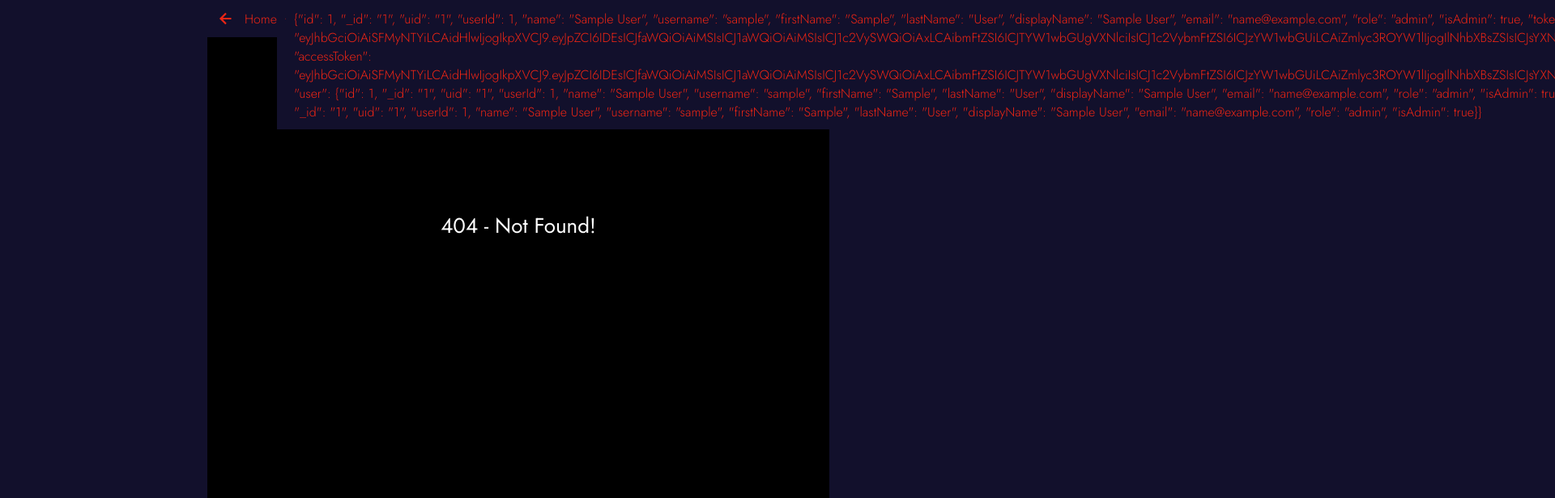
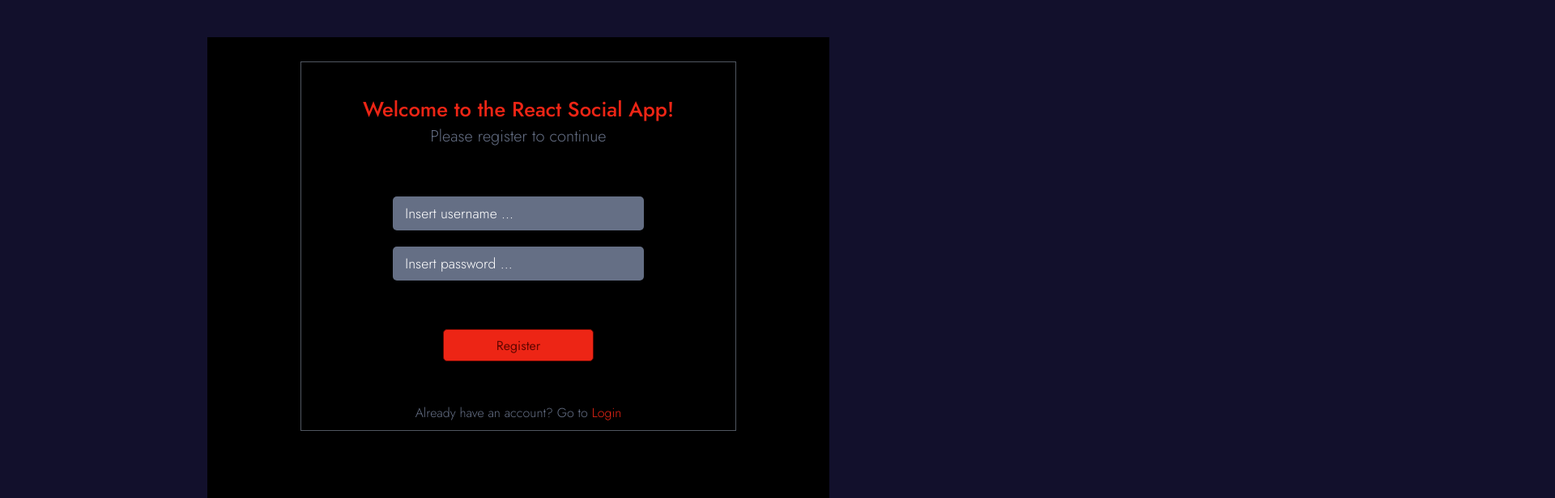
Before and after one commit to stbyr/react-twitter, a React app in the folder api-server/frontend/: page /register in a window 1280 px wide. Shown: the top 616 px of the page at 81% size, 1920 px wide, since content can reach past the window. Built offline with nearby package versions, Linux system fonts and the light colour scheme; no server answers; sample sign-in values are in the browser's storage.

Commit message:
Login / register logic added, data stored in mysql database, passwords hashed

```diff
--- a/api-server/frontend/src/components/App.js
+++ b/api-server/frontend/src/components/App.js
@@ -7,6 +7,7 @@ import EditPost from './EditPost'
 import EditComment from './EditComment'
 import TopMenu from './TopMenu'
 import Login from './Login'
+import Register from './Register'
 import NotFound from './NotFound'
 
 export function App () {
@@ -22,6 +23,7 @@ export function App () {
 			      		<Route path="/edit/post/:id" component={EditPost} />
 			      		<Route path="/edit/comment/:parentId/:id" component={EditComment} />
 			      		<Route path="/login" component={Login} />
+			      		<Route path="/register" component={Register} />
 			      		<Route path="/notfound" component={NotFound} />
 					    <Route component={NotFound} />
 			      	</Switch>
--- a/api-server/frontend/src/components/Login.js
+++ b/api-server/frontend/src/components/Login.js
@@ -1,43 +1,64 @@
 import React, { useState } from 'react'
 import { useDispatch } from 'react-redux'
-import { Link } from 'react-router-dom'
+import { Link, useHistory } from 'react-router-dom'
 import '../styles/Login.css'
 import { setUser } from '../actions/shared'
+import axios from 'axios'
 
 function Login () {
   	const dispatch = useDispatch()
-	const [ input, setInput ] = useState("")
+	const [ username, setUsername ] = useState("")
+	const [ password, setPassword ] = useState("")
+	const history = useHistory()
 
-	const handleChange = (event) => {
-		setInput(event.target.value)
-	}
+	const login = () => {
+		if (!username) {
+			return alert('You must provide a username to login.')
+		} else if (!password) {
+			return alert('Please enter your password.')
+		}
 
-	const send = () => {
-		if (!input) {
-			return alert('You must provide a username to login.')
-		}
-		dispatch(setUser(input))
-		localStorage.setItem('user', input)
+		axios.post('http://localhost:3001/login', {
+			username: username,
+			password: password,
+		}).then((response) => {
+			if (response.data.message) {
+				return alert(response.data.message)
+			} else {
+				dispatch(setUser(username))
+				localStorage.setItem('user', username)
+				history.push('/')
+			}
+		})
 	}
 
   	return (
 	   	<div className="create-container">
             <h1>Welcome to the React Social App!</h1>
             <h2>Please login to continue</h2>
+
             <div className="input-field-login">
                 <input
 					className="input-body"
 					type="text"
 					placeholder="Insert username ..."
-					value={input}
-					onChange={handleChange}
+					value={username}
+					onChange={(event) => {setUsername(event.target.value)}}
+				/>
+				<input
+					className="input-body"
+					type="password"
+					placeholder="Insert password ..."
+					value={password}
+					onChange={(event) => {setPassword(event.target.value)}}
 				/>
             </div>
             <div className="send-container">
                 <Link to="/" className="link-login">
-                	<button className="send" onClick={send}>Login</button>
+                	<button className="send" onClick={login}>Login</button>
                 </Link>
             </div>
+            <h2 id="register-link">Don't have an account yet? Go to <Link to="/register">Register</Link></h2>
         </div>
   	);
 }
--- /dev/null
+++ b/api-server/frontend/src/components/Register.js
@@ -0,0 +1,66 @@
+import React, { useState } from 'react'
+import { useDispatch } from 'react-redux'
+import { Link, useHistory } from 'react-router-dom'
+import '../styles/Login.css'
+import { setUser } from '../actions/shared'
+import axios from 'axios'
+
+function Register () {
+  	const dispatch = useDispatch()
+	const [ usernameReg, setUsernameReg ] = useState("")
+	const [ passwordReg, setPasswordReg ] = useState("")
+	const history = useHistory()
+
+	const register = () => {
+		if (!usernameReg) {
+			return alert('You must provide a username to register.')
+		} else if (!passwordReg) {
+			return alert('Please enter a password.')
+		}
+
+		axios.post('http://localhost:3001/register', {
+			username: usernameReg,
+			password: passwordReg,
+		}).then((response) => {
+			if (response.data.message) {
+				return alert(response.data.message)
+			} else {
+				dispatch(setUser(usernameReg))
+				localStorage.setItem('user', usernameReg)
+				history.push('/')
+			}
+		})
+	}
+
+  	return (
+	   	<div className="create-container">
+            <h1>Welcome to the React Social App!</h1>
+            <h2>Please register to continue</h2>
+
+            <div className="input-field-login">
+                <input
+					className="input-body"
+					type="text"
+					placeholder="Insert username ..."
+					value={usernameReg}
+					onChange={(event) => {setUsernameReg(event.target.value)}}
+				/>
+				<input
+					className="input-body"
+					type="password"
+					placeholder="Insert password ..."
+					value={passwordReg}
+					onChange={(event) => {setPasswordReg(event.target.value)}}
+				/>
+            </div>
+            <div className="send-container">
+                <div className="link-login">
+                	<button className="send" onClick={register}>Register</button>
+                </div>
+            </div>
+            <h2 id="register-link">Already have an account? Go to <Link to="/login">Login</Link></h2>
+        </div>
+  	);
+}
+
+export default Register
--- a/api-server/frontend/src/components/TopMenu.js
+++ b/api-server/frontend/src/components/TopMenu.js
@@ -22,7 +22,7 @@ function TopMenu () {
 
   	return (
 	    <div className="top-menu-container">
-	    	{ location.pathname !== "/" && location.pathname !== "/login" ? (
+	    	{ location.pathname !== "/" && location.pathname !== "/login" && location.pathname !== "/register" ? (
 	    		<Link to="/" className="back">
 				    <BiLeftArrowAlt style={{
 				    	fontSize: '26px',
@@ -33,7 +33,7 @@ function TopMenu () {
 			    </Link>
 			    ) : <BiLeftArrowAlt style={{ fill: '#ED2515' }} />
 			}
-		    { location.pathname !== "/login" ? (
+		    { location.pathname !== "/login" && location.pathname !== "/register" ? (
 			    <div className="login">
 			    	<BsPerson style={{
 				    	fontSize: '26px',
--- a/api-server/frontend/src/styles/Login.css
+++ b/api-server/frontend/src/styles/Login.css
@@ -1,3 +1,7 @@
+.create-container {
+	position: relative;
+}
+
 .create-container h1 {
 	margin: 30px 10px 0px 10px;
 	text-align: center;
@@ -14,11 +18,11 @@
 
 .input-field-login {
 	display: flex;
-	justify-content: center;
+	align-items: center;
+	flex-direction: column;
 }
 
 .input-field-login input {
-	margin-bottom: 20px;
 	width: 60%;
 }
 
@@ -29,5 +33,19 @@
 }
 
 .link-login button {
-	margin: 0px 0px 30px 10px;
+	margin: 50px 0px 75px 0px;
 }
+
+#register-link {
+	margin: 0 auto;
+	position: absolute;
+	left: 0;
+	right: 0;
+	bottom: 10px;
+	text-align: center;
+	font-size: 16px;
+}
+
+#register-link a {
+	color: #ED2515;
+}
--- a/api-server/package.json
+++ b/api-server/package.json
@@ -12,10 +12,12 @@
   "author": "David Harris",
   "license": "ISC",
   "dependencies": {
+    "bcrypt": "^5.0.1",
     "body-parser": "^1.17.1",
+    "clone": "^2.1.1",
     "cors": "^2.8.3",
     "dotenv": "^4.0.0",
     "express": "^4.15.2",
-    "clone": "^2.1.1"
+    "mysql": "^2.18.1"
   }
 }
```
Also changed, not shown: api-server/server.js (+64 -11 lines), 1 other file.
